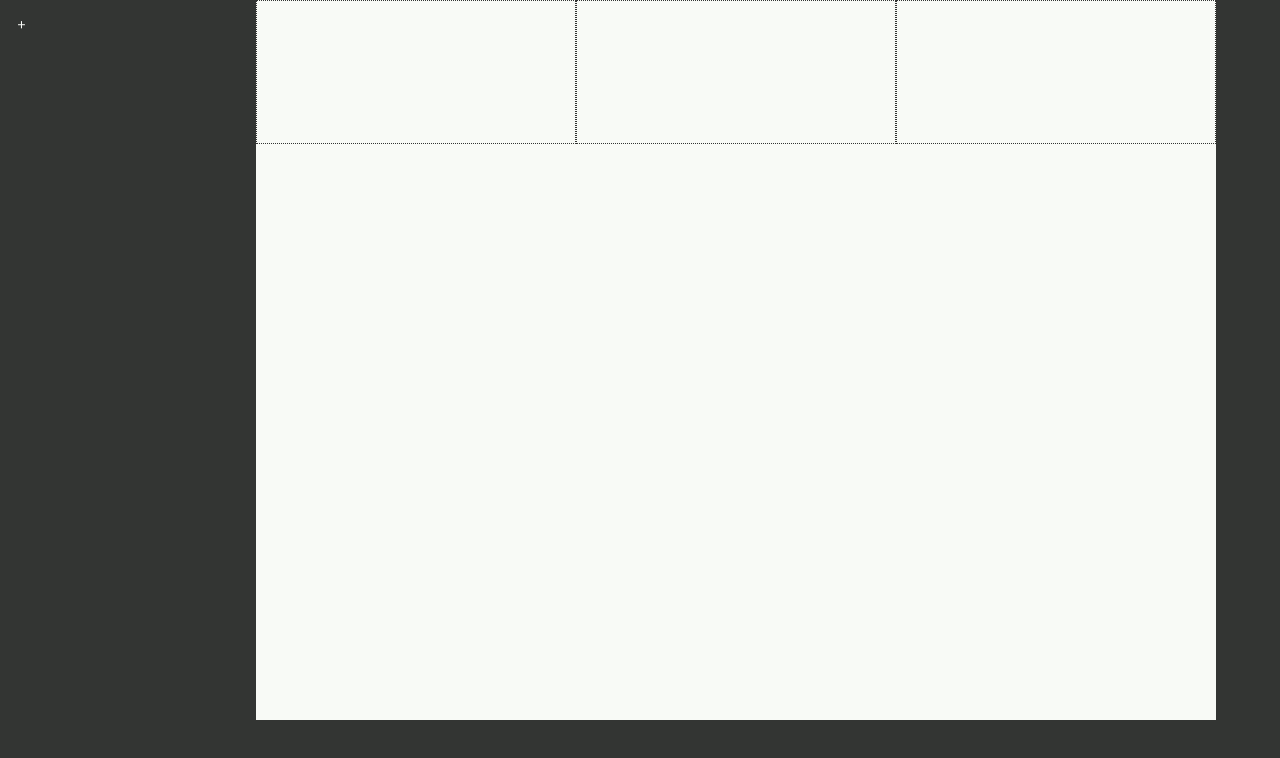
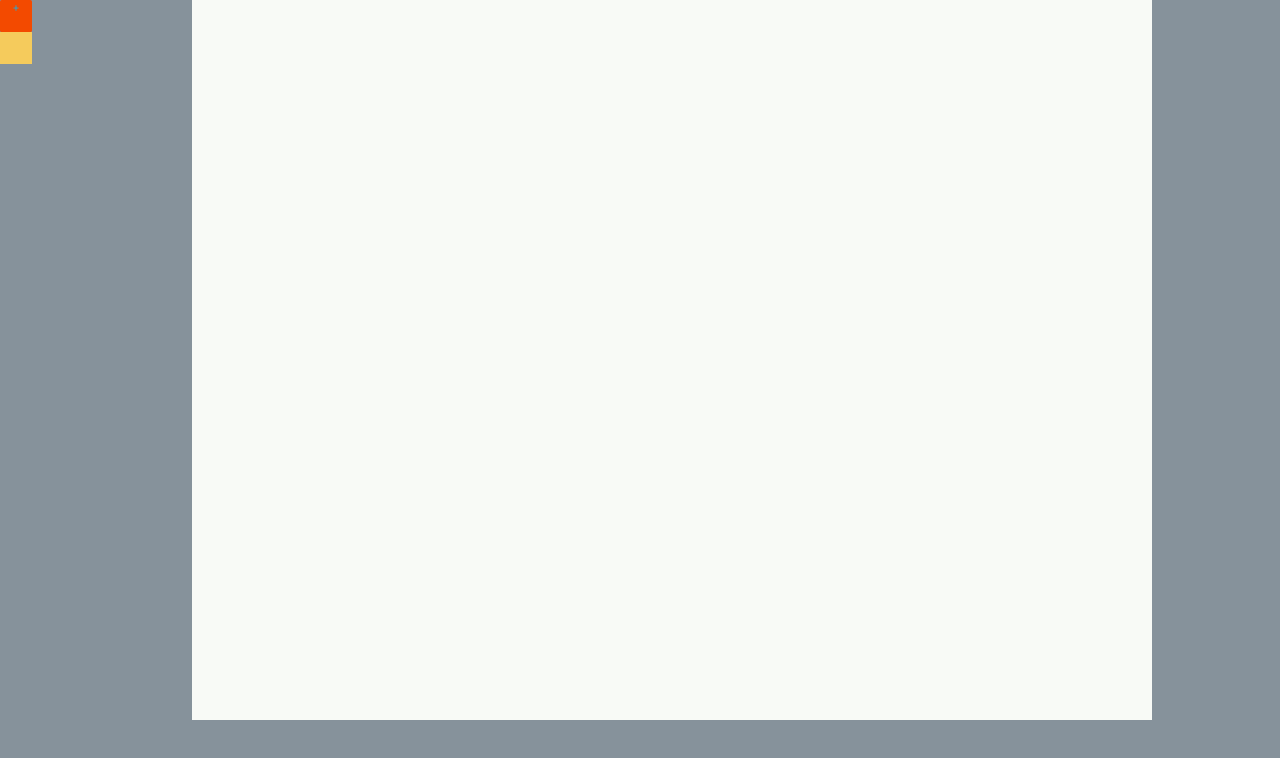
Before and after one commit to liznomura/wirefly, a React app: page / in a window 1280 px wide. Built offline with nearby package versions, Linux system fonts and the light colour scheme.

Commit message:
minor css changes

```diff
--- a/src/containers/Toolbar/index.js
+++ b/src/containers/Toolbar/index.js
@@ -28,9 +28,12 @@ class Toolbar extends Component {
     return (
       <div className={ this.state.isVisible ? "visible toolbar" : "toolbar" }>
       <ToolbarBtn toggleVis={this.toggleVis} />
+      <div className="test" />
       <Tool handleOnClick={this.handleOnClick} dataType="container" />
       <Tool handleOnClick={this.handleOnClick} dataType="div" />
       <Tool handleOnClick={this.handleOnClick} dataType="image" />
+      <Tool handleOnClick={this.handleOnClick} dataType="button" />
+      <Tool handleOnClick={this.handleOnClick} dataType="heading" />
       </div>
       );
   }
--- a/src/reducers/index.js
+++ b/src/reducers/index.js
@@ -16,32 +16,7 @@ const initialState = {
           width: '100%',
           height: '100%',
           properties: {},
-          children: [
-            {
-              id: 30,
-              type: 'div',
-              width: '100%',
-              height: '100%',
-              properties: {},
-              children: []
-            },
-                        {
-              id: 31,
-              type: 'div',
-              width: '100%',
-              height: '100%',
-              properties: {},
-              children: []
-            },
-                                    {
-              id: 32,
-              type: 'div',
-              width: '100%',
-              height: '100%',
-              properties: {},
-              children: []
-            }
-          ]
+          children: []
         }
       ]
     }
@@ -57,6 +32,7 @@ const wireflyReducer = (state = initialState, action) => {
       //   tool: '',
       //   containers: [...state.containers, action.container]
       // });
+      break;
 
     case SET_TOOL:
       return Object.assign({}, state, { tool: action.tool });
--- a/src/scss/index.scss
+++ b/src/scss/index.scss
@@ -1,12 +1,17 @@
 @import url('https://fonts.googleapis.com/css?family=Source+Sans+Pro');
 $f: 'Source Sans Pro', sans-serif;
 
-$light-grey: #cfdbd5;
+$yellow: #FFF3A2;
+$red: #F34A00;
+$blue: #00BDFF;
+$dark-grey: #86929B;
+$light-grey: #D8E0E7;
+$blk: #242423;
+$offwhite: #f8faf6;
+
+
 $platinum: #e8eddf;
-$yellow: #f5cb5c;
-$blk: #242423;
-$dark-grey: #333533;
-$offwhite: #f8faf6;
+$dkyellow: #f5cb5c;
 $ltblue: #e7fbf8;
 
 html,
@@ -31,11 +36,13 @@ body,
 .toolbar {
   display: inline-block;
   position: absolute;
-  left: -12rem;
+  left: -13rem;
   text-transform: uppercase;
-  width: 12rem;
+  width: 13rem;
   height: 100%;
   background: $blk;
+  font-size: 12px;
+  text-align: center;
   transition: left 0.2s;
 }
 
@@ -43,17 +50,28 @@ body,
   position: absolute;
   display: block;
   vertical-align: middle;
-  margin: 0.9rem;
-  right: -6rem;
+  border-radius: 0.1rem;
+  right: -2rem;
   top: 0;
-  height: 4rem;
-  width: 4rem;
+  height: 2rem;
+  width: 2rem;
   color: $offwhite;
+  background: $red;
   transition: color 0.1s;
+  cursor: pointer;
 
   &:hover {
-    color: $yellow;
+    color: $blue;
   }
+}
+
+.test {
+  background: $dkyellow;
+  position: absolute;
+  height: 2rem;
+  width: 2rem;
+  right: -2rem;
+  top: 2rem;
 }
 
 .visible {
@@ -67,12 +85,14 @@ body,
   box-sizing: border-box;
   color: $dark-grey;
   padding: 5px;
-  height: 30px;
+  height: 40px;
   width: 100%;
   transition: color 0.2s ease-out;
+  vertical-align: middle;
+  cursor: pointer;
 
   &:hover {
-    color: $yellow;
+    color: $blue;
   }
 }
 
@@ -87,7 +107,7 @@ body,
   display: flex;
   background: $offwhite;
   margin-top: auto 0;
-  margin-left: 20%;
+  margin-left: 15%;
   height: 90%;
   width: 60rem;
 }
@@ -111,5 +131,5 @@ body,
 
 li {
   list-style-type: none;
-  list-style-position: outside;
+  list-style-position: inside;
 }
```
Also changed, not shown: src/index.css.
